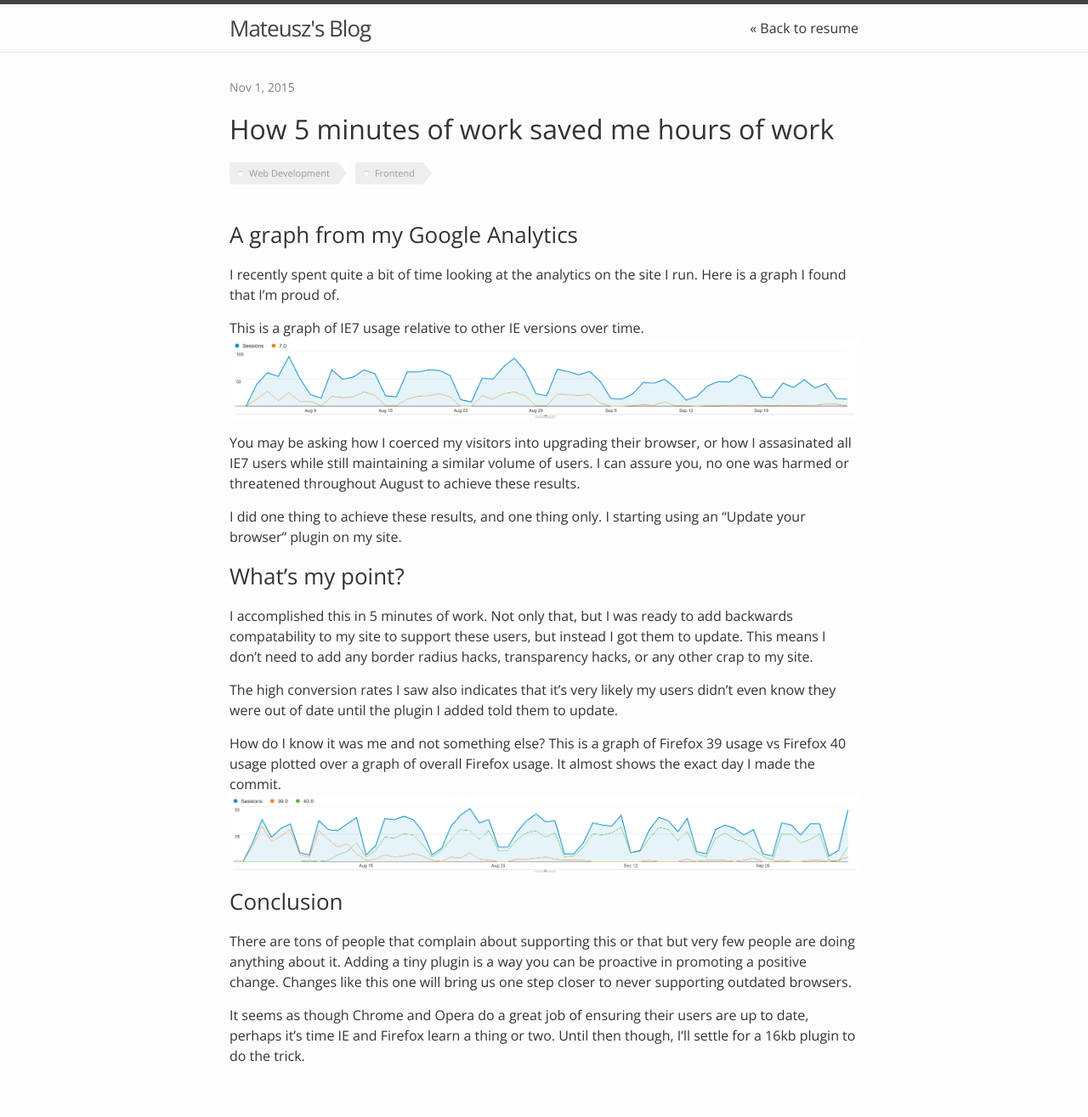
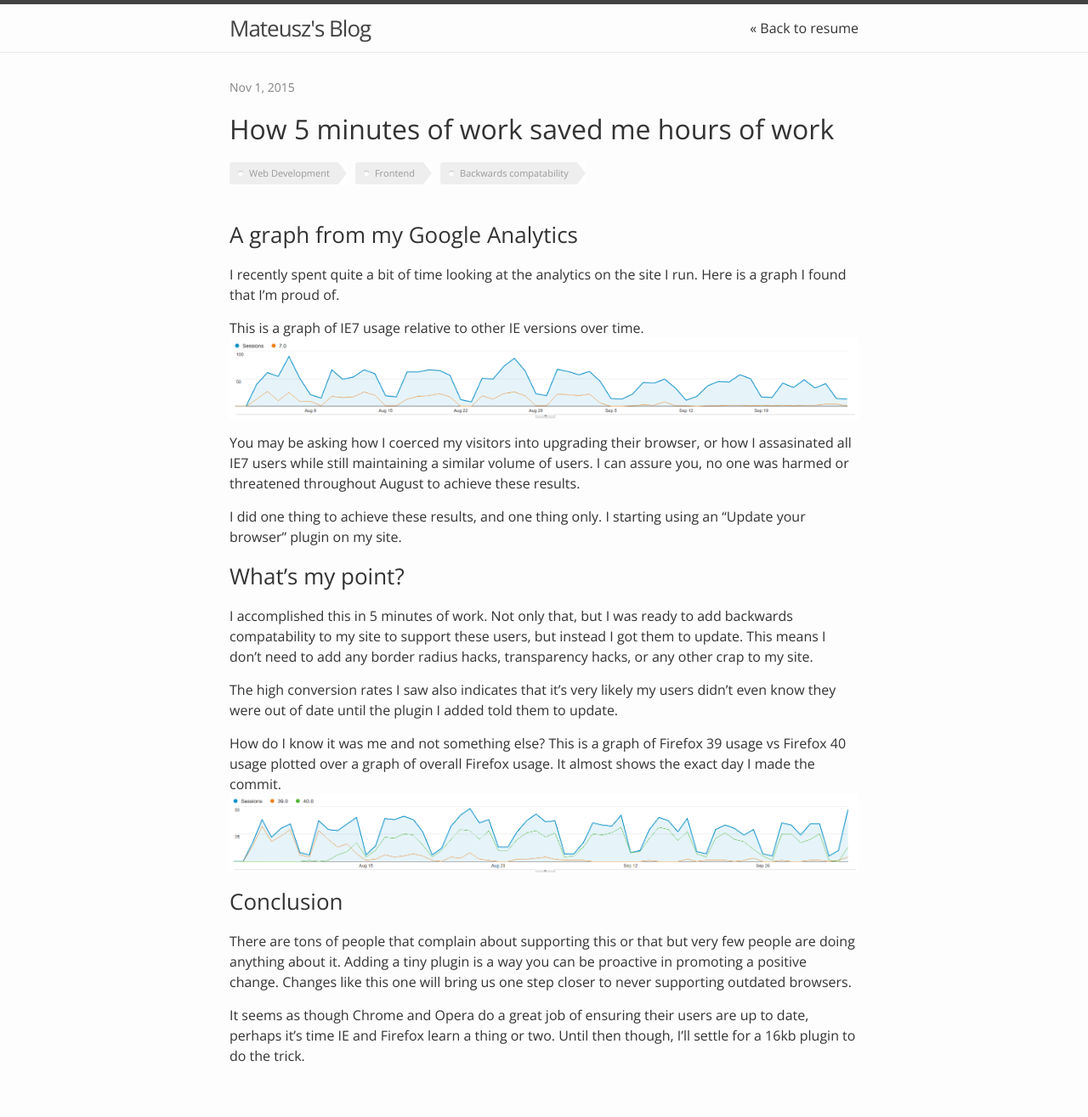
Before and after one commit to matty99/matty99.github.io, a Jekyll site: the page built from _posts/2015-10-1-reducing-backwards-compatability-work.markdown, in a window 1280 px wide. Shown: the whole page at 85% size. Built offline with Jekyll 4.4.1, drawn with Linux system fonts in a browser that asks for light colours.

Commit message:
Changing post tags

```diff
--- a/_posts/2015-10-1-reducing-backwards-compatability-work.markdown
+++ b/_posts/2015-10-1-reducing-backwards-compatability-work.markdown
@@ -5,6 +5,7 @@ description: A short trick to reduce the amount of backwards compatability work
 tags:
 - Web Development
 - Frontend
+- Backwards compatability
 date: 2015-11-1
 ---
 
```
